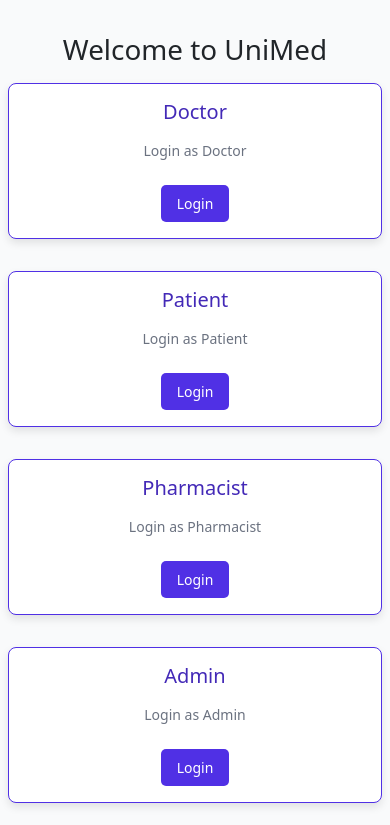
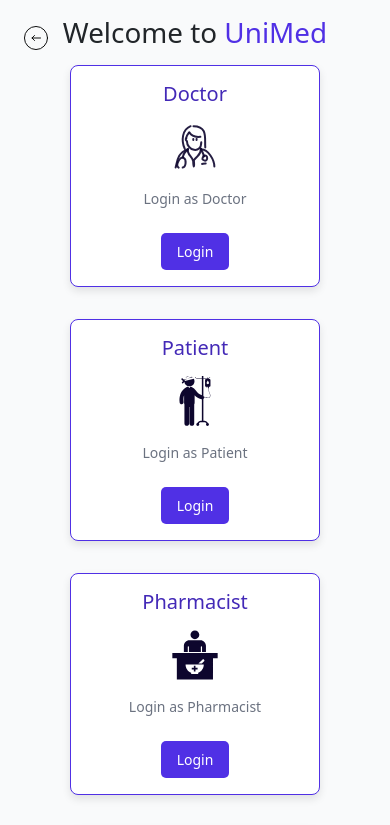
Before and after one commit to MahthyHasan/UniMed, a React (Create React App) app in the folder unimed-frontend/: page /logincat in a window 390 px wide. Shown: the top 825 px of the page. Built offline with nearby package versions, Linux system fonts and the light colour scheme.

Commit message:
update works

```diff
--- a/unimed-frontend/package.json
+++ b/unimed-frontend/package.json
@@ -16,7 +16,7 @@
     "react-dom": "^18.2.0",
     "react-icons": "^4.12.0",
     "react-redux": "^9.0.4",
-    "react-router-dom": "^6.21.1",
+    "react-router-dom": "^6.23.1",
     "react-scripts": "5.0.1",
     "recharts": "^2.10.3",
     "redux": "^5.0.1",
--- a/unimed-frontend/src/Components/Pages/Home/Header.js
+++ b/unimed-frontend/src/Components/Pages/Home/Header.js
@@ -20,7 +20,9 @@ function Header() {
           <br />
           <b>Join with us by creating a new account</b>
         </p>
-        <button className="btnhp">Create Account</button>
+        <a href="/signup">
+          <button className="btnhp">Create Account</button>
+        </a>
       </div>
       <div className="image">
         <span className="image__bg"></span>
--- a/unimed-frontend/src/Components/Pages/Home/LoginTypes/Card.js
+++ b/unimed-frontend/src/Components/Pages/Home/LoginTypes/Card.js
@@ -1,10 +1,11 @@
 import React from "react";
 import "./card.css";
 
-function Card({ title, description, onClick }) {
+function Card({ title, description, icon, onClick }) {
   return (
     <div className="cardlp" onClick={onClick}>
       <h3>{title}</h3>
+      <img src={icon} alt={title} className="icon" />
       <p>{description}</p>
       <button className="btncrd">Login</button>
     </div>
--- a/unimed-frontend/src/Components/Pages/Home/LoginTypes/LoginCards.js
+++ b/unimed-frontend/src/Components/Pages/Home/LoginTypes/LoginCards.js
@@ -1,6 +1,11 @@
 import React from "react";
 import Card from "./Card";
 import "./loginCards.css";
+import { Link } from "react-router-dom";
+import doctorIcon from "../../../../assets/icons2/doctor-f-svgrepo-com.svg";
+import patientIcon from "../../../../assets/icons2/patient-with-injured-bandaged-head-standing-with-saline-via-intravenous-line-svgrepo-com.svg";
+import pharmesistIcon from "../../../../assets/icons2/pharmacist-pharmacy-counter-drug-store-svgrepo-com.svg";
+import adminIcon from "../../../../assets/icons2/edit-3-svgrepo-com.svg";
 
 function LoginCards() {
   const handleLoginClick = (userType) => {
@@ -10,26 +15,41 @@ function LoginCards() {
 
   return (
     <div className="login-cards">
+      <Link to="/doctor/login" className="card-link">
         <Card
           title="Doctor"
           description="Login as Doctor"
+          icon={doctorIcon}
           onClick={() => handleLoginClick("Doctor")}
         />
+      </Link>
+
+      <Link to="/login" className="card-link">
         <Card
           title="Patient"
           description="Login as Patient"
+          icon={patientIcon} // Add appropriate icon path
           onClick={() => handleLoginClick("Patient")}
         />
+      </Link>
+
+      <Link to="/doctor/login" className="card-link">
         <Card
           title="Pharmacist"
           description="Login as Pharmacist"
+          icon={pharmesistIcon} // Add appropriate icon path
           onClick={() => handleLoginClick("Pharmacist")}
         />
+      </Link>
+
+      <Link to="/doctor/login" className="card-link">
         <Card
           title="Admin"
           description="Login as Admin"
+          icon={adminIcon} // Add appropriate icon path
           onClick={() => handleLoginClick("Admin")}
         />
+      </Link>
     </div>
   );
 }
--- a/unimed-frontend/src/Components/Pages/Home/LoginTypes/LoginCategory.js
+++ b/unimed-frontend/src/Components/Pages/Home/LoginTypes/LoginCategory.js
@@ -1,10 +1,15 @@
 import React from "react";
 import "./loginMiddle.css";
 import LoginCards from "./LoginCards";
+import backIcon from "../../../../assets/icons2/back-buttons-multimedia-svgrepo-com.svg";
+
 function LoginCategory() {
   return (
     <div className="container2">
-      <h1>Welcome to UniMed</h1>
+      <a href="/" className="back-button">
+        <img src={backIcon} alt="Back" />
+      </a>
+      <h1>Welcome to <span className="sytem-Title">UniMed</span></h1>
       <LoginCards />
     </div>
   );
--- a/unimed-frontend/src/Components/Pages/Home/LoginTypes/card.css
+++ b/unimed-frontend/src/Components/Pages/Home/LoginTypes/card.css
@@ -14,6 +14,12 @@
 
 .cardlp:hover {
   transform: scale(1.05);
+}
+
+.cardlp .icon {
+  height: 50px;
+  width: 50px;
+  margin-bottom: 1rem;
 }
 
 .cardlp h3 {
--- a/unimed-frontend/src/Components/Pages/Home/LoginTypes/loginCards.css
+++ b/unimed-frontend/src/Components/Pages/Home/LoginTypes/loginCards.css
@@ -13,3 +13,7 @@
     gap: 1rem;
   }
 }
+.card-link {
+  text-decoration: none;
+  color: inherit;
+}
--- a/unimed-frontend/src/Components/Pages/Home/LoginTypes/loginMiddle.css
+++ b/unimed-frontend/src/Components/Pages/Home/LoginTypes/loginMiddle.css
@@ -1,28 +1,3 @@
-/* Importing the font */
-@import url("https://fonts.googleapis.com/css2?family=Roboto:wght@400;500;700&display=swap");
-
-/* Root variables for colors */
-:root {
-  --primary-color: #5030e5;
-  --primary-color-dark: #4329b7;
-  --text-dark: #111827;
-  --text-light: #6b7280;
-  --white: #ffffff;
-}
-
-/* Resetting margin and padding, and setting box-sizing */
-* {
-  padding: 0;
-  margin: 0;
-  box-sizing: border-box;
-}
-
-/* Setting font for the body */
-body {
-  font-family: "Roboto", sans-serif;
-}
-
-/* Container styles */
 .container2 {
     max-width: 1200px;
     margin: auto;
@@ -31,9 +6,59 @@ body {
     flex-direction: column;
     align-items: center;
     justify-content: center;
+    position: relative;
     text-align: center;
+  }
+
+  .back-button {
+    position: absolute;
+    top: 1rem;
+    left: 1rem;
+    background: none;
+    border: none;
+    cursor: pointer;
+    padding: 0.5rem;
+    transition: transform 0.3s;
+  }
+
+  .back-button img {
+    height: 24px;
+    width: 24px;
+  }
+
+  .back-button:hover {
+    transform: scale(1.1);
   }
 
   h1 {
     margin-bottom: 2rem;
+    color: var(--primary-color-dark);
   }
+  .sytem-Title{
+    color: #5030e5;
+  }
+
+  /* Ensure the LoginCards component styles remain unchanged */
+  .login-cards {
+    display: flex;
+    justify-content: center;
+    align-items: center;
+    flex-wrap: wrap;
+    gap: 2rem;
+    width: 100%;
+  }
+
+  /* Responsive adjustments */
+  @media (max-width: 768px) {
+    .login-cards {
+      gap: 1rem;
+    }
+
+    .container2 {
+      padding: 1rem;
+    }
+
+    h1 {
+      font-size: 1.5rem;
+    }
+  }
--- a/unimed-frontend/src/Components/Pages/Home/navbar.js
+++ b/unimed-frontend/src/Components/Pages/Home/navbar.js
@@ -20,7 +20,9 @@ function NavBar() {
         </li>
       </ul>
       <div className="nav__buttons">
-        <button className="btnhp">Sign In</button>
+        <a href="/logincat">
+          <button className="btnhp">Sign In</button>
+        </a>
       </div>
     </nav>
   );
--- a/unimed-frontend/src/Components/Pages/LogIn.js
+++ b/unimed-frontend/src/Components/Pages/LogIn.js
@@ -5,6 +5,7 @@ import logopath from "../../assets/logo.svg";
 import "./auth.css";
 import { useNavigate } from "react-router-dom";
 import axios from "axios";
+import backIcon from "../../assets/icons2/back-buttons-multimedia-svgrepo-com.svg";
 
 function LogIn() {
   const [formData, setFormData] = useState({
@@ -52,12 +53,18 @@ function LogIn() {
       navigate("/home");
     } catch (error) {
       console.error("Login failed:", error);
-      setErrors({ username: "Invalid username or password", password: "Invalid username or password" });
+      setErrors({
+        username: "Invalid username or password",
+        password: "Invalid username or password",
+      });
     }
   };
 
   return (
     <div className="sign-in-page">
+      <a href="/logincat" className="back-button">
+        <img src={backIcon} alt="Back" />
+      </a>
       <div className="sign-in-form">
         <div className="row logo-div">
           <img src={logopath} className="logo-pmt" alt="Logo"></img>
@@ -79,7 +86,9 @@ function LogIn() {
                 onChange={handleChange}
               />
             </label>
-            {errors.username && <span className="error-message">{errors.username}</span>}
+            {errors.username && (
+              <span className="error-message">{errors.username}</span>
+            )}
           </div>
           <div className="row mt-2">
             <label htmlFor="password" className="sign-in-form-input-02-lable">
@@ -97,7 +106,9 @@ function LogIn() {
                 onChange={handleChange}
               />
             </label>
-            {errors.password && <span className="error-message">{errors.password}</span>}
+            {errors.password && (
+              <span className="error-message">{errors.password}</span>
+            )}
           </div>
           <div className="row mt-4 logo-div">
             <button className="signin-button" type="submit">
--- a/unimed-frontend/src/Components/Pages/auth.css
+++ b/unimed-frontend/src/Components/Pages/auth.css
@@ -40,11 +40,13 @@
   display: flex;
 }
 .sign-in-form-input-02 {
-  width: 100%;
+  text-decoration: none;
+  margin-left: 5px;
+  width: 90%;
   height: 2.8125rem;
   flex-shrink: 0;
-  border-radius: 0.25rem;
   border: none;
+  outline: none; /* Remove the border when focused */
   display: flex;
   background-color: transparent;
   color: #fff;
@@ -53,8 +55,11 @@
   font-style: normal;
   font-weight: 300;
   line-height: 1.25rem;
+  padding-left: 5px;
+}
 
-  padding-left: 5px;
+.sign-in-form-input-02::placeholder {
+  color: rgba(255, 255, 255, 0.7); /* Dark white color for the placeholder */
 }
 
 .sign-in-form-input-02-lable {
@@ -113,3 +118,22 @@
   justify-content: center; /* Horizontally center the items */
   align-items: center;
 }
+.back-button {
+  position: absolute;
+  top: 1rem;
+  left: 1rem;
+  background: none;
+  border: none;
+  cursor: pointer;
+  padding: 0.5rem;
+  transition: transform 0.3s;
+}
+
+.back-button img {
+  height: 24px;
+  width: 24px;
+}
+
+.back-button:hover {
+  transform: scale(1.1);
+}
```
Also changed, not shown: unimed-frontend/src/assets/icons2/admin.svg (added), 1 other file (tests, documents, lock files or other folders). Lines whose indentation alone changed are shown as unchanged.
